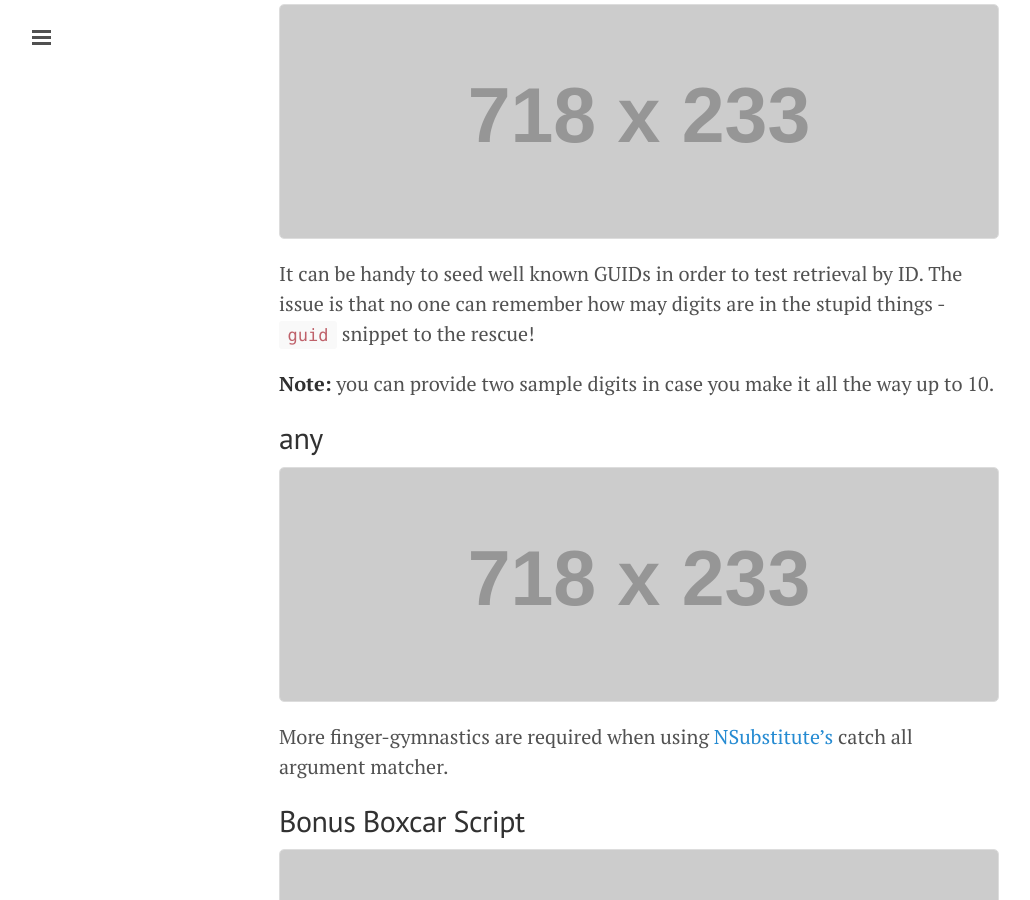
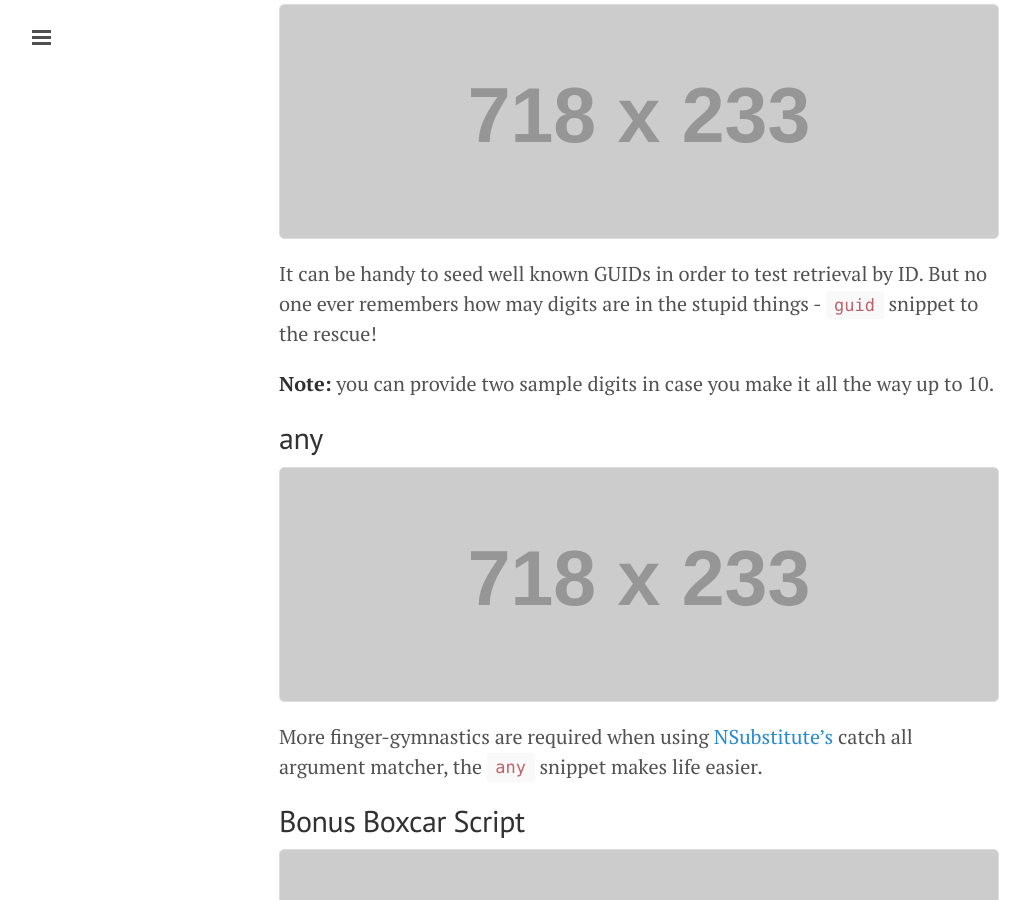
Before and after one commit to ColinOrr/colinorr.github.io, a Jekyll site: the page built from _posts/2016-01-21-visual-studio-code-snippets.md, in a window 1280 px wide and 900 px high, scrolled down 2508 px. Shown: the whole window, without its empty margins (1-1031 px from the left). Built offline with Jekyll 4.4.1, drawn with Linux system fonts in a browser that asks for light colours; some web fonts are replaced; Markdown is read by kramdown in place of the engine named in the settings; comment, search, counter and statistics services are not loaded.

Commit message:
More tweaks to the code snippets article

```diff
--- a/_posts/2016-01-21-visual-studio-code-snippets.md
+++ b/_posts/2016-01-21-visual-studio-code-snippets.md
@@ -66,9 +66,9 @@ guid
 ----
 <img alt="guid demo" width="720" height="235" data-video="/public/images/visual-studio-code-snippets/guid.gif" />
 
-It can be handy to seed well known GUIDs in order to test retrieval by ID.  The
-issue is that no one can remember how may digits are in the stupid things -
-`guid` snippet to the rescue!
+It can be handy to seed well known GUIDs in order to test retrieval by ID.  But
+no one ever remembers how may digits are in the stupid things - `guid` snippet
+to the rescue!
 
 **Note:** you can provide two sample digits in case you make it all the way up
 to 10.
@@ -78,7 +78,7 @@ any
 <img alt="any demo" width="720" height="235" data-video="/public/images/visual-studio-code-snippets/any.gif" />
 
 More finger-gymnastics are required when using [NSubstitute's][2] catch all
-argument matcher.
+argument matcher, the `any` snippet makes life easier.
 
 Bonus Boxcar Script
 -------------------
```
